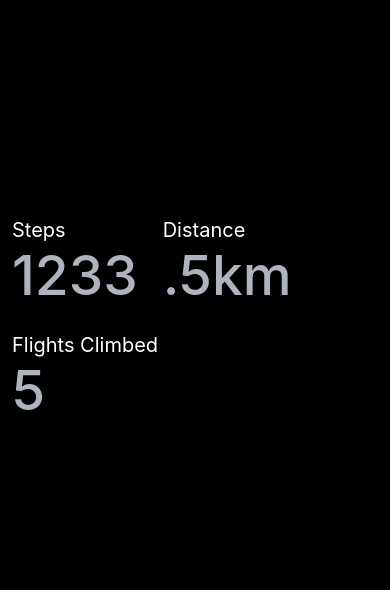
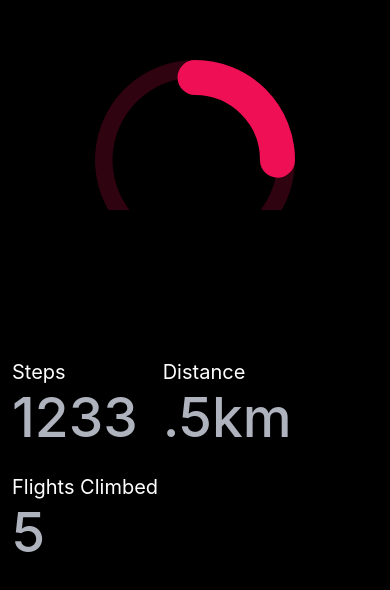
Before and after one commit to rob76c/HalcyonStepCounter, a React Native app: screen / in a window 390 px wide. Shown: the part 110-700 px from the top of the page. Built offline with nearby package versions, Linux system fonts and the light colour scheme.

Commit message:
Progress Ring UI

```diff
--- a/App.tsx
+++ b/App.tsx
@@ -1,11 +1,12 @@
 import { StatusBar } from "expo-status-bar";
 import { StyleSheet, Text, View } from "react-native";
 import Value from "./src/componenets/value";
+import RingProgress from "./src/componenets/RingProgress";
 
 export default function App() {
   return (
     <View style={styles.container}>
-      <Text>Hello!</Text>
+    <RingProgress progress= {0.25}/>
 
       <View style={styles.values}>
         <Value label="Steps" value="1233" />
@@ -29,5 +30,6 @@ const styles = StyleSheet.create({
     flexDirection: 'row',
     gap: 25,
     flexWrap: 'wrap',
+    marginTop: 100,
   },
 });
--- a/package.json
+++ b/package.json
@@ -12,7 +12,8 @@
     "expo": "~51.0.28",
     "expo-status-bar": "~1.12.1",
     "react": "18.2.0",
-    "react-native": "0.74.5"
+    "react-native": "0.74.5",
+    "react-native-svg": "15.2.0"
   },
   "devDependencies": {
     "@babel/core": "^7.20.0",
--- /dev/null
+++ b/src/componenets/RingProgress.tsx
@@ -0,0 +1,58 @@
+import { View, Text } from "react-native";
+import React from "react";
+import Svg, { Circle } from "react-native-svg";
+
+type RingProgressProps = {
+  radius?: number;
+  strokeWidth?: number;
+  progress: number;
+};
+const color = "#EE0F55";
+
+const RingProgress = ({
+  radius = 100,
+  strokeWidth = 35,
+  progress,
+}: RingProgressProps) => {
+  const innerRadius = radius - strokeWidth / 2;
+  const circumference= 2 * Math.PI * innerRadius;
+  return (
+    <View
+      style={{
+        width: radius * 2,
+        height: radius * 2,
+        alignSelf: 'center',
+        // backgroundColor: "green",
+      }}
+    >
+      <Svg>
+        {/* Background */}
+        <Circle
+          cx={radius}
+          cy={radius}
+          r={innerRadius}
+        //   fill= {'blue'}
+          strokeWidth={strokeWidth}
+          stroke={color}
+          opacity={0.2}
+        />
+         {/* Front */}
+        <Circle
+          r={innerRadius}
+          cx={radius}
+          cy={radius}
+          originX={radius}
+          originY={radius}
+        //   fill= {'blue'}
+          strokeWidth={strokeWidth}
+          stroke={color}
+          strokeDasharray={[circumference* progress, circumference]}
+          strokeLinecap="round"
+          rotation={-90}
+        />
+      </Svg>
+    </View>
+  );
+};
+
+export default RingProgress;
```
Also changed, not shown: 1 other file (tests, documents, lock files or other folders).
